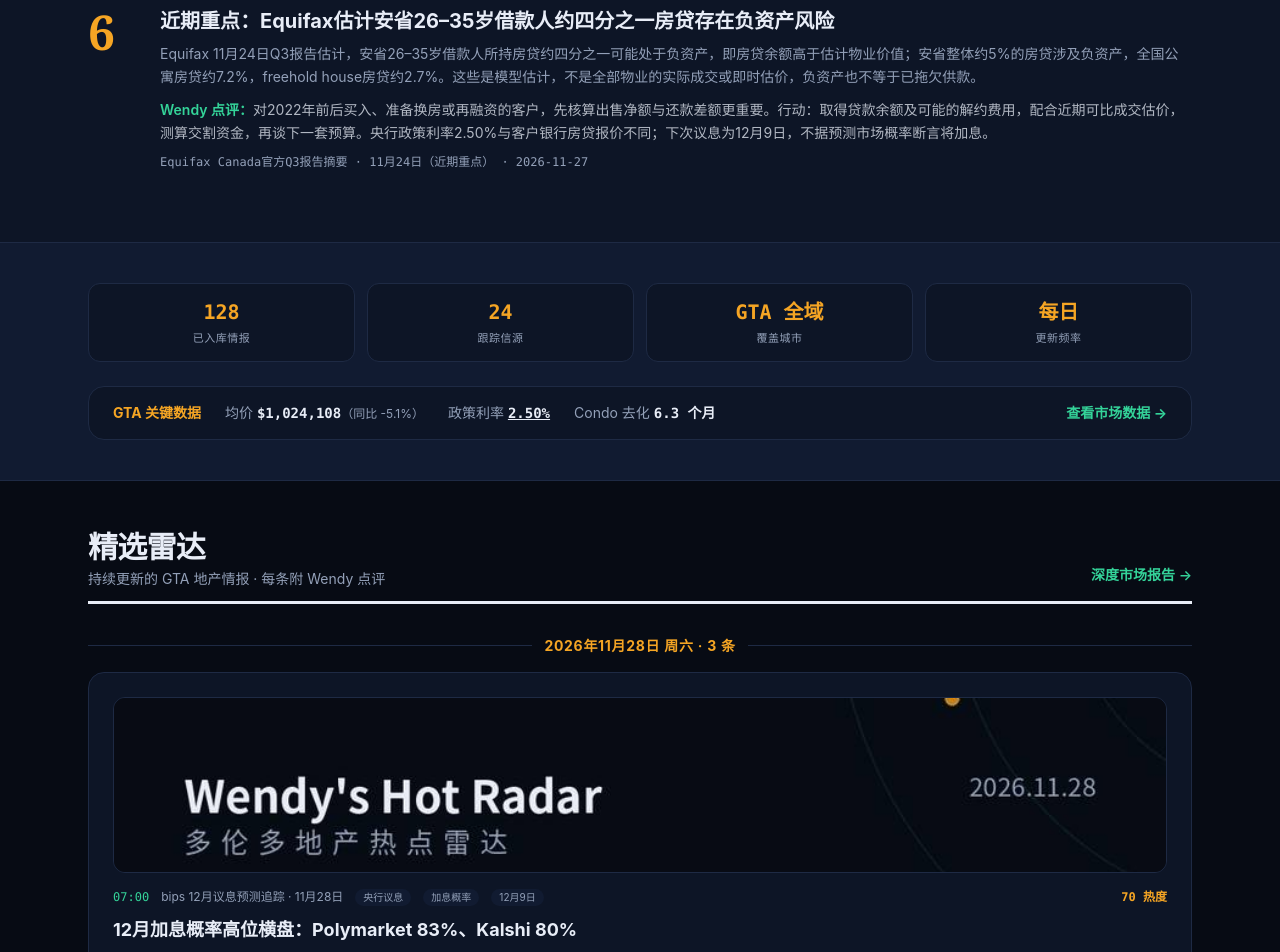
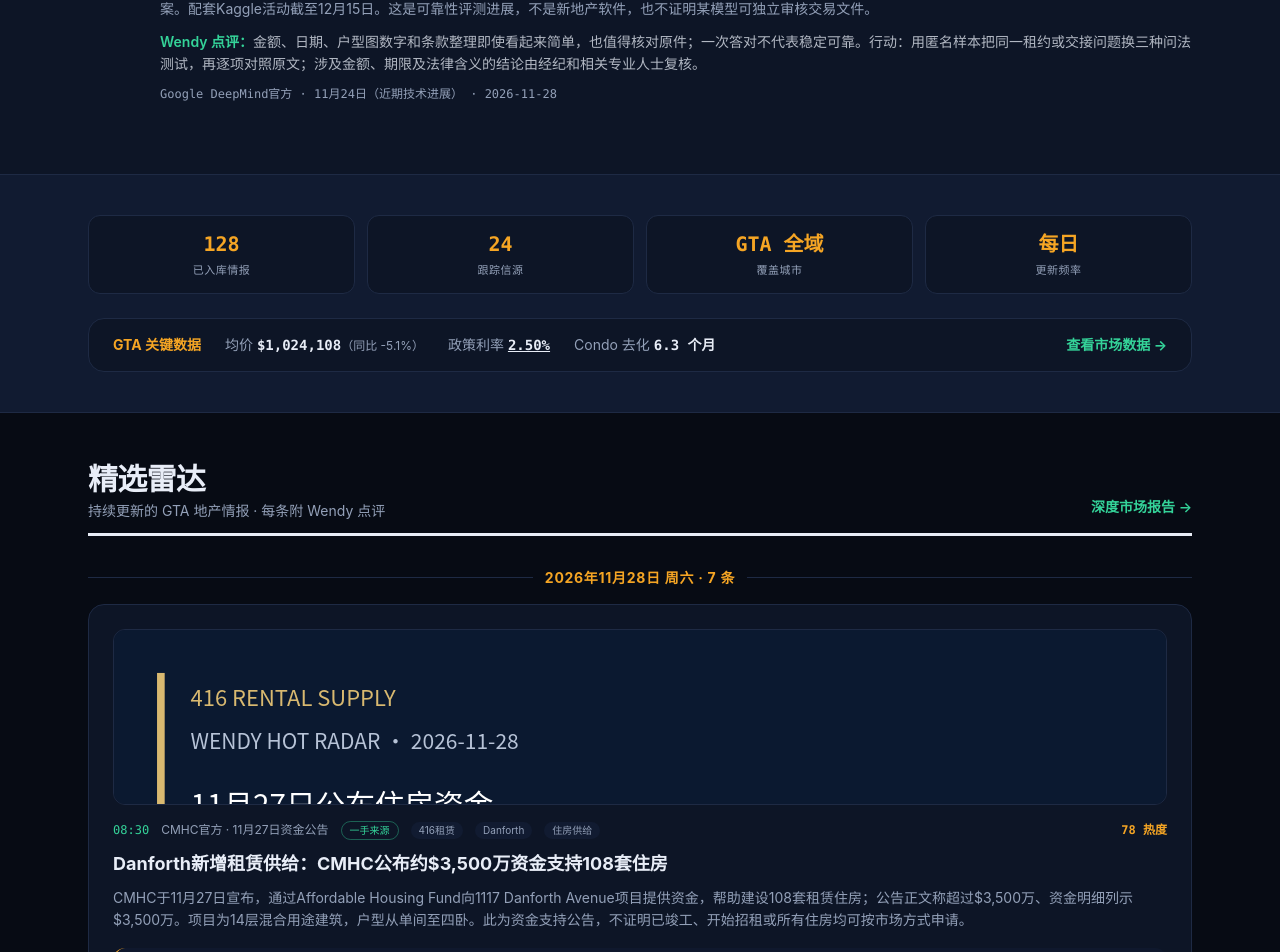
Before and after one commit to wendywangrealestate/wendy-hot-radar, a Next.js app: page / in a window 1280 px wide. Shown: the part 1722-2674 px from the top of the page. Built offline with nearby package versions, Linux system fonts and the light colour scheme.

Commit message:
Add verified weekend briefing and refresh existing economic watch

```diff
--- a/data/radar.ts
+++ b/data/radar.ts
@@ -20,6 +20,98 @@ export interface RadarItem {
 
 export const radarItems: RadarItem[] = [
 {
+  "date": "2026-11-28",
+  "time": "08:30",
+  "firstHand": true,
+  "id": "cmhc-1117-danforth-funding-nov27-2026",
+  "heat": 78,
+  "tags": [
+    "416租赁",
+    "Danforth",
+    "住房供给"
+  ],
+  "points": [
+    "11月27日公布住房资金",
+    "1117 Danforth拟提供108套租屋",
+    "资金公告不等于已经交付"
+  ],
+  "title": "Danforth新增租赁供给：CMHC公布约$3,500万资金支持108套住房",
+  "summary": "CMHC于11月27日宣布，通过Affordable Housing Fund向1117 Danforth Avenue项目提供资金，帮助建设108套租赁住房；公告正文称超过$3,500万、资金明细列示$3,500万。项目为14层混合用途建筑，户型从单间至四卧。此为资金支持公告，不证明已竣工、开始招租或所有住房均可按市场方式申请。",
+  "wendyNote": "对Danforth沿线家庭及租赁客户，这是需要跟踪的供给项目；不能据单一项目推断整个416租金将下跌。行动：把项目加入社区介绍中的“规划及建设中住房”，另核查预计交付、实际租金和申请资格后再给客户推荐，不标成现有可租房源。",
+  "source": "CMHC官方 · 11月27日资金公告",
+  "url": "https://www.cmhc-schl.gc.ca/media-newsroom/news-releases/2026/minister-julie-dabrusin-announces-more-affordable-housing-toronto-danforth",
+  "image": "/summaries/cmhc-1117-danforth-funding-nov27-2026-nov28.svg"
+},
+{
+  "date": "2026-11-28",
+  "time": "08:30",
+  "firstHand": true,
+  "id": "boc-housing-transmission-research-nov2026",
+  "heat": 60,
+  "tags": [
+    "央行研究",
+    "购房需求",
+    "住房供给"
+  ],
+  "points": [
+    "本月研究解读，不是利率决定",
+    "利率对需求的作用较快",
+    "新增住房供给调整较慢"
+  ],
+  "title": "本月研究：央行研究人员解释，利率影响需求快，住房供给反应较慢",
+  "summary": "央行网站11月Sparks at Bank研究解读指出，较高利率可较快压低购房需求和房价，住房开工及许可也受影响，但对未来住房总存量的作用较慢、较有限；利率无法持续解决分区、审批等结构性供给障碍。页面只标明2026年11月，不将其写成昨日发布。文章为作者观点，独立于央行管理委员会，并非新的政策决定。",
+  "wendyNote": "为GTA客户解释房价和借贷成本时，应区分短期购买力与长期供应，不能把“利率下降”机械等同所有社区房价立即上升。行动：向买家同时列出月供测算、同社区近期成交和未来项目交付，按持有期限及现金流决策。",
+  "source": "Bank of Canada · Sparks at Bank · 2026年11月研究解读",
+  "url": "https://www.bankofcanada.ca/2026/11/sparks-at-bank-article-2026-26/",
+  "image": "/summaries/boc-housing-transmission-research-nov2026-nov28.svg"
+},
+{
+  "date": "2026-11-28",
+  "time": "08:30",
+  "firstHand": true,
+  "id": "google-hfe-reliability-nov24-2026",
+  "heat": 52,
+  "tags": [
+    "AI工具",
+    "可靠性",
+    "资料核对"
+  ],
+  "points": [
+    "11月24日公布可靠性基准",
+    "544个基础文字与图片问题",
+    "检验反复回答是否稳定正确"
+  ],
+  "title": "近期AI进展：Google用日常问题检验模型可靠性，地产工作应重复核对",
+  "summary": "Google DeepMind于11月24日公布Humanity’s First Exam基准，以544个文字及图片提示、20项基础能力，测试模型能否在简单问题及细微变体中持续给出正确答案。配套Kaggle活动截至12月15日。这是可靠性评测进展，不是新地产软件，也不证明某模型可独立审核交易文件。",
+  "wendyNote": "金额、日期、户型图数字和条款整理即使看起来简单，也值得核对原件；一次答对不代表稳定可靠。行动：用匿名样本把同一租约或交接问题换三种问法测试，再逐项对照原文；涉及金额、期限及法律含义的结论由经纪和相关专业人士复核。",
+  "source": "Google DeepMind官方 · 11月24日（近期技术进展）",
+  "url": "https://blog.google/innovation-and-ai/models-and-research/google-deepmind/humanitys-first-exam/",
+  "image": "/summaries/google-hfe-reliability-nov24-2026-nov28.svg"
+},
+{
+  "date": "2026-11-28",
+  "time": "08:30",
+  "firstHand": true,
+  "id": "vercel-workflow-sdk58-nov25-2026",
+  "heat": 44,
+  "tags": [
+    "网站技术",
+    "AI工作流",
+    "SDK更新"
+  ],
+  "points": [
+    "11月25日：Workflow SDK 5.8",
+    "厂商测试：步骤切换开销下降",
+    "发布流程先检查重复执行"
+  ],
+  "title": "近期网站技术：Vercel Workflow SDK 5.8降低多步骤执行开销",
+  "summary": "Vercel于11月25日宣布Workflow SDK 5.8的新执行引擎。其对比5.2.0与5.8.0的测试中，p75步骤切换开销由85ms降至7ms；这些是厂商测试、不是Wendy网站的实测速度。新运行默认使用新引擎，已开始的旧版本运行继续使用原版本。部分优化涉及可重试步骤的推测执行，需确保重复执行不会造成重复副作用。",
+  "wendyNote": "对新闻抓取、审核、去重、发布这类多步骤网站流程，值得维护方评估；仅部署在Vercel并不代表已使用此SDK。行动：先确认实际依赖，若适用，在测试环境检查同一故事或提交重复运行时不会重复发布，再比较延迟与费用；本次不升级运行库或改网站架构。",
+  "source": "Vercel官方 · 11月25日（近期技术变化）",
+  "url": "https://vercel.com/changelog/workflows-speculative-execution",
+  "image": "/summaries/vercel-workflow-sdk58-nov25-2026-nov28.svg"
+},
+{
   "id": "dec-hike-odds-nov28-2026",
   "date": "2026-11-28",
   "time": "07:00",
@@ -808,19 +900,19 @@ export const radarItems: RadarItem[] = [
     "房贷预算",
     "观察事项"
   ],
-  "title": "经济数据观察：11月26日工资与职位空缺，11月30日公布Q3 GDP",
-  "summary": "统计局11月20日更新的日程列明：11月26日发布9月受薪就业、工资、工时及职位空缺；11月30日发布第三季度收入支出法GDP及9月行业GDP。The Daily通常于多伦多时间8:30发布，日程可能调整。目前仅确认发布时间，不能预先报道增长、就业或利率结果。",
-  "wendyNote": "这些数据可帮助评估买家收入稳定性及经济前景，也可能影响市场对利率的判断；统计发布并非央行议息，贷款机构报价另行决定。行动：先记录客户当前贷款报价与有效期，数据发布后只根据实际结果及更新报价调整预算。",
-  "url": "https://www150.statcan.gc.ca/n1/dai-quo/cal2-eng.htm?WT.mc_id=twt",
-  "source": "加拿大统计局11月20日发布日程 · 未来观察；示意图：本简报依据官方日程制作",
+  "title": "下周观察：11月30日GDP、12月4日就业；12月9日央行议息",
+  "summary": "统计局11月27日更新的日程确认，11月30日08:30公布第三季度收入支出法GDP及9月行业GDP，12月4日08:30公布11月劳动力调查。此前11月26日薪资与职位空缺统计已发布，旧观察项在此更新其状态。央行官方日程列示下一次议息为12月9日，当前政策利率为2.50%；这些是未来事件日程，不是尚未公布的数据结果或加息决定。",
+  "wendyNote": "下周数据可改变市场预期，但央行政策利率不是客户的银行房贷报价。行动：周末先向贷款顾问确认买家的当前报价、锁定有效期及融资条件截止，数据实际公布后再按客户合同和新报价调整预算，不因预测平台小幅波动提前放弃融资条件。",
+  "url": "https://www150.statcan.gc.ca/n1/dai-quo/cal2-eng.htm",
+  "source": "统计局11月27日日程；央行官方利率及议息日程 · 11月28日复核",
   "date": "2026-11-23",
   "time": "08:25",
   "firstHand": true,
-  "image": "/summaries/statcan-payroll-gdp-nov2026-watch.svg",
-  "points": [
-    "11月26日：受薪就业及工资",
-    "11月30日：Q3及9月GDP",
-    "通常8:30 ET发布，非议息"
+  "image": "/summaries/statcan-payroll-gdp-nov2026-watch-nov28.svg",
+  "points": [
+    "11月30日08:30：Q3及9月GDP",
+    "12月4日08:30：11月就业",
+    "12月9日：央行议息，方向未定"
   ]
 },
 {
```
